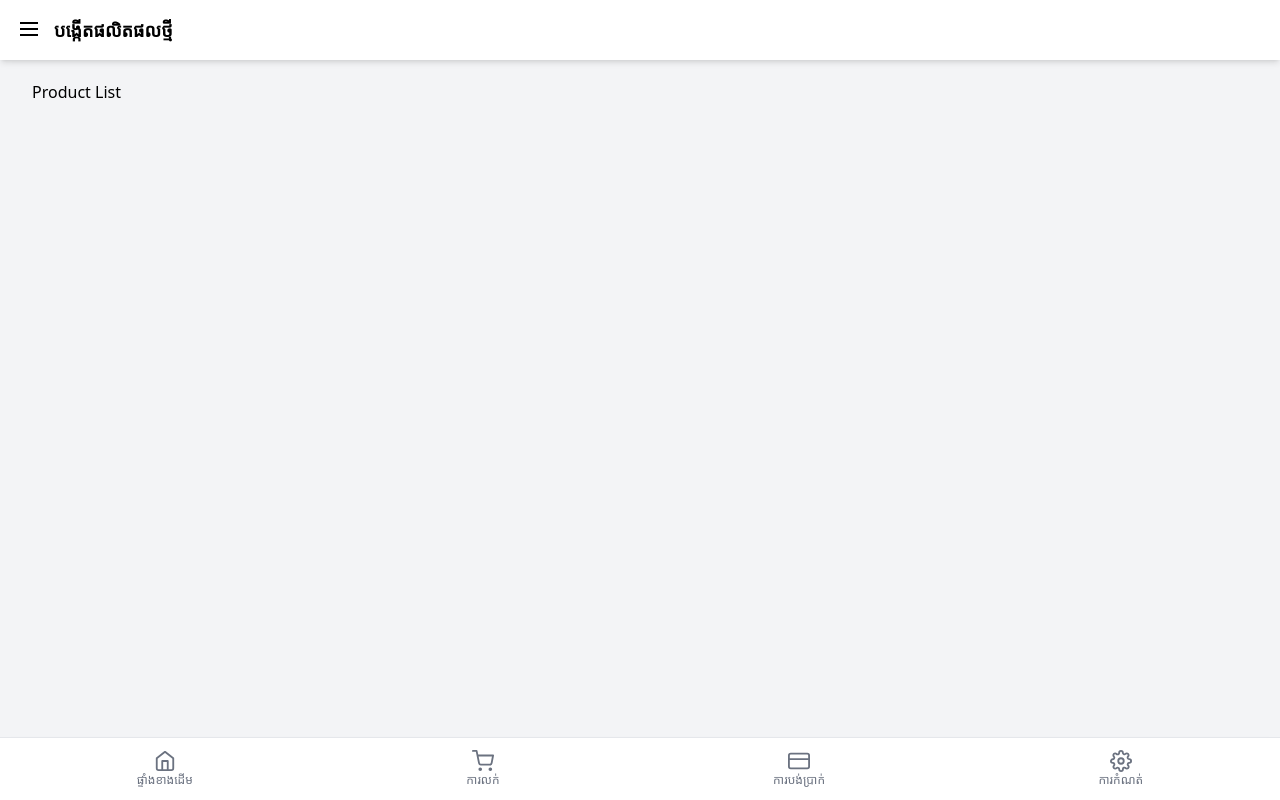
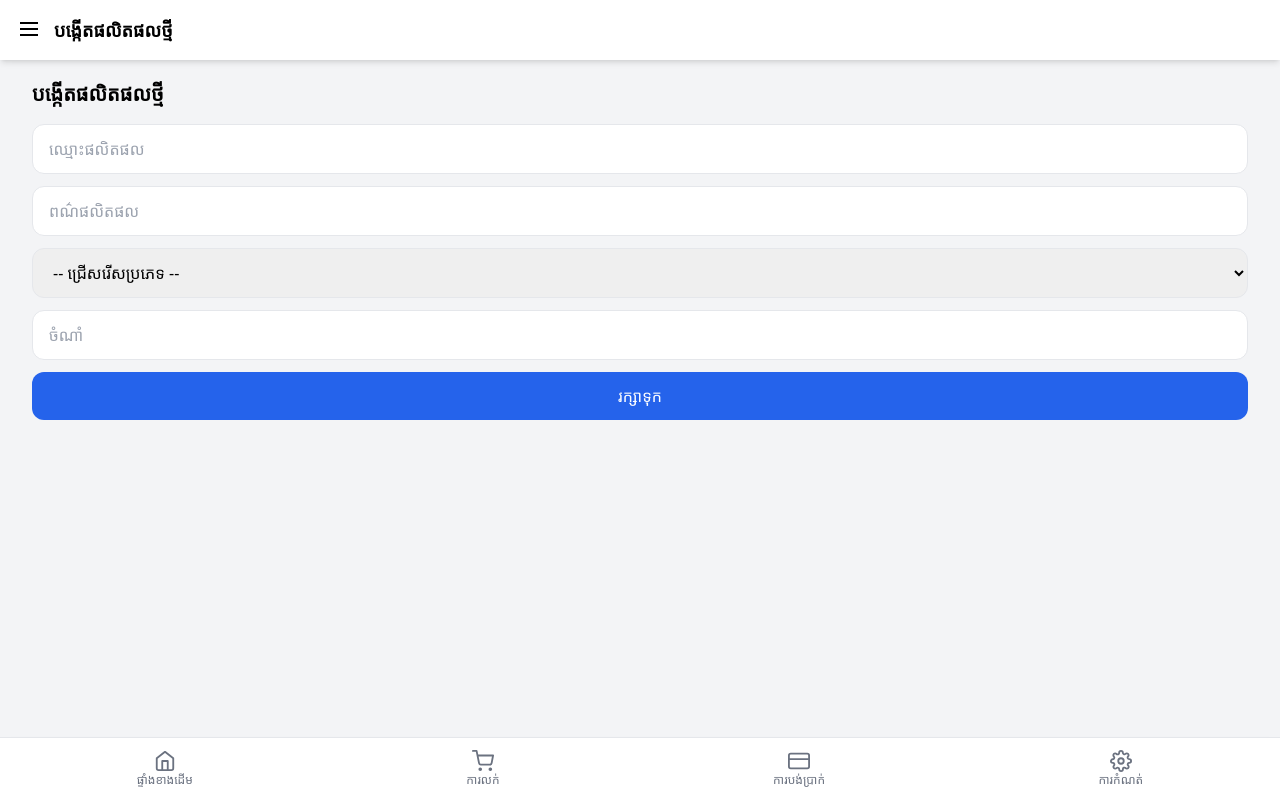
Before and after one commit to Vanny2402/ReactWeb, a React (Vite) app in the folder pwa-sales/: page /products/add in a window 1280 px wide. Built offline with nearby package versions, Linux system fonts and the light colour scheme.

Commit message:
applied product logic

```diff
--- a/pwa-sales/src/api/api.js
+++ b/pwa-sales/src/api/api.js
@@ -1,8 +1,8 @@
 import axios from "axios";
 
 const api = axios.create({
-  // baseURL: "http://localhost:8080/api",
-  baseURL: "https://myinvoice-f70e.onrender.com/api",
+  baseURL: "http://localhost:8080/api",
+  // baseURL: "https://myinvoice-f70e.onrender.com/api",
   headers: {
     "Content-Type": "application/json",
   },
--- /dev/null
+++ b/pwa-sales/src/api/productApi.js
@@ -0,0 +1,16 @@
+import api from "./api";
+
+export const createProduct = (data) =>
+  api.post("/products", data);
+
+export const getProductById = (id) =>
+  api.get(`/products/${id}`);
+
+export const updateProduct = (id, data) =>
+  api.put(`/products/${id}`, data);
+
+export const getAllProducts = () =>
+  api.get("/products");
+
+export const deleteProduct = (id) =>
+  api.delete(`/products/${id}`);
--- a/pwa-sales/src/pages/customers/CustomerList.jsx
+++ b/pwa-sales/src/pages/customers/CustomerList.jsx
@@ -3,20 +3,20 @@ import { FiPlus } from "react-icons/fi";
 import { Link } from "react-router-dom";
 
 export default function CustomerList() {
-  const [customers, setCustomers] = useState([]);   // 👈 state for data
-  const [loading, setLoading] = useState(true);     // 👈 state for loading
-  const [error, setError] = useState(null);         // 👈 state for error
+  const [customers, setCustomers] = useState([]);
+  const [loading, setLoading] = useState(true);
+  const [error, setError] = useState(null);
+  const [search, setSearch] = useState("");
 
   useEffect(() => {
     async function fetchCustomers() {
       try {
         setLoading(true);
         const res = await fetch("https://myinvoice-f70e.onrender.com/api/customers");
-        if (!res.ok) {
-          throw new Error("Failed to fetch customers");
-        }
+        if (!res.ok) throw new Error("Failed to fetch customers");
+
         const data = await res.json();
-        setCustomers(data); // 👈 backend should return array of customers
+        setCustomers(data);
       } catch (err) {
         console.error(err);
         setError("មិនអាចទាញយកអតិថិជនបានទេ!");
@@ -28,21 +28,30 @@ export default function CustomerList() {
     fetchCustomers();
   }, []);
 
+  // ✅ Filter customers by name or phone
+  const filteredCustomers = customers.filter((c) =>
+    c.name.toLowerCase().includes(search.toLowerCase()) ||
+    c.phone.includes(search)
+  );
+
   return (
     <div className="p-4 mb-16">
-      <h1 className="text-xl font-bold mb-4">អតិថិជន</h1>
 
-      <input
-        type="text"
-        placeholder="ស្វែងរក..."
-        className="w-full border rounded-xl px-4 py-2 mb-4 shadow-sm"
-      />
+      <div className="flex justify-center mb-6">
+        <input
+          type="text"
+          placeholder="ស្វែងរកតាមឈ្មោះអតិថិជន..."
+          className="w-full md:w-1/2 border px-4 py-2 rounded-xl shadow-sm"
+          value={search}
+          onChange={(e) => setSearch(e.target.value)}
+        />
+      </div>
 
       {loading && <p>កំពុងទាញយក...</p>}
       {error && <p className="text-red-600">{error}</p>}
 
       <div className="space-y-3">
-        {customers.map((c) => (
+        {filteredCustomers.map((c) => (
           <Link
             key={c.id}
             to={`/customers/${c.id}`}
@@ -61,6 +70,11 @@ export default function CustomerList() {
             </p>
           </Link>
         ))}
+
+        {/* ✅ Show message when no results */}
+        {!loading && filteredCustomers.length === 0 && (
+          <p className="text-center text-gray-500">រកមិនឃើញអតិថិជន</p>
+        )}
       </div>
 
       <Link
--- a/pwa-sales/src/pages/products/ProductAdd.jsx
+++ b/pwa-sales/src/pages/products/ProductAdd.jsx
@@ -1,3 +1,100 @@
-export default function ProductList() {
-  return <div className="p-4">Product List</div>;
+import { useState } from "react";
+import { useNavigate } from "react-router-dom";
+import { createProduct } from "../../api/productApi";
+
+export default function ProductAdd() {
+  const nav = useNavigate();
+
+  const [name, setName] = useState("");
+  const [productColor, setProductColor] = useState("");
+  const [productType, setProductType] = useState("");
+  const [remark, setRemark] = useState("");
+  const [loading, setLoading] = useState(false);
+
+  async function handleSave(e) {
+    e.preventDefault();
+    setLoading(true);
+
+    // ✅ Validate productType before saving
+    if (!productType) {
+      alert("សូមជ្រើសរើសប្រភេទទំនិញ!");
+      setLoading(false);
+      return;
+    }
+
+    try {
+      await createProduct({
+        name,
+        productColor,
+        productType,
+        remark,
+      });
+
+      nav("/products");
+    } catch (err) {
+      console.error(err);
+      alert("មិនអាចបញ្ចូលទំនិញបានទេ!");
+    } finally {
+      setLoading(false);
+    }
+  }
+
+  return (
+    <div className="p-4">
+      <h1 className="text-xl font-bold mb-4">បង្កើតផលិតផលថ្មី</h1>
+
+      <form className="space-y-3" onSubmit={handleSave}>
+
+        <input
+          type="text"
+          placeholder="ឈ្មោះផលិតផល"
+          className="w-full border px-4 py-3 rounded-xl"
+          value={name}
+          onChange={(e) => setName(e.target.value)}
+          required
+        />
+
+        <input
+          type="text"
+          placeholder="ពណ៌ផលិតផល"
+          className="w-full border px-4 py-3 rounded-xl"
+          value={productColor}
+          onChange={(e) => setProductColor(e.target.value)}
+        />
+
+        {/* ✅ Dropdown for productType */}
+        <select
+          className="w-full border px-4 py-3 rounded-xl"
+          value={productType}
+          onChange={(e) => setProductType(e.target.value)}
+          required
+        >
+          <option value="">-- ជ្រើសរើសប្រភេទ --</option>
+
+          <option value="ឡេ">ឡេ</option>
+          <option value="សាប៊ួ">សាប៊ួ</option>
+          <option value="ហ្វូម">ហ្វូម</option>
+          <option value="ម្សៅ">ម្សៅ</option>
+          <option value="ម៉ាស">ម៉ាស</option>
+          <option value="ផ្សេងៗ">ផ្សេងៗ</option>
+        </select>
+
+        <input
+          type="text"
+          placeholder="ចំណាំ"
+          className="w-full border px-4 py-3 rounded-xl"
+          value={remark}
+          onChange={(e) => setRemark(e.target.value)}
+        />
+
+        <button
+          type="submit"
+          className="w-full bg-blue-600 text-white py-3 rounded-xl disabled:opacity-50"
+          disabled={loading}
+        >
+          {loading ? "កំពុងរក្សាទុក..." : "រក្សាទុក"}
+        </button>
+      </form>
+    </div>
+  );
 }
--- a/pwa-sales/src/pages/products/ProductList.jsx
+++ b/pwa-sales/src/pages/products/ProductList.jsx
@@ -1,3 +1,115 @@
+import { useEffect, useState } from "react";
+import { useNavigate, Link } from "react-router-dom";
+import { FiPlus } from "react-icons/fi";
+import { getAllProducts } from "../../api/productApi";
+
 export default function ProductList() {
-  return <div className="p-4">Product List</div>;
+  const [products, setProducts] = useState([]);
+  const [search, setSearch] = useState("");
+  const [loading, setLoading] = useState(true);
+
+  const nav = useNavigate();
+
+  // ✅ Load products on mount
+  useEffect(() => {
+    fetchProducts();
+  }, []);
+
+  async function fetchProducts() {
+    try {
+      const res = await getAllProducts();
+      setProducts(res.data);
+    } catch (err) {
+      console.error(err);
+      alert("មិនអាចទាញទិន្នន័យផលិតផលបានទេ!");
+    } finally {
+      setLoading(false);
+    }
+  }
+
+  // ✅ Navigate to edit page
+  function handleEdit(id) {
+    nav(`/products/edit/${id}`);
+  }
+
+  // ✅ Filter products by name
+  const filteredProducts = products.filter((p) =>
+    p.name.toLowerCase().includes(search.toLowerCase())
+  );
+
+  return (
+    <div className="p-4 pb-24">
+      {/* ✅ Search Bar */}
+      <div className="flex justify-center mb-6">
+        <input
+          type="text"
+          placeholder="ស្វែងរកតាមឈ្មោះផលិតផល..."
+          className="w-full md:w-1/2 border px-4 py-2 rounded-xl shadow-sm"
+          value={search}
+          onChange={(e) => setSearch(e.target.value)}
+        />
+      </div>
+
+      {/* ✅ Loading State */}
+      {loading && <p className="text-gray-600 text-center">កំពុងផ្ទុក...</p>}
+
+      {/* ✅ Product Grid */}
+      {!loading && (
+        <div className="grid grid-cols-1 sm:grid-cols-2 md:grid-cols-3 lg:grid-cols-4 gap-4">
+          {filteredProducts.map((p) => (
+            <div
+              key={p.id}
+              onClick={() => handleEdit(p.id)}
+              className="cursor-pointer bg-white shadow-md rounded-xl p-4 hover:shadow-lg transition border"
+            >
+              {/* ✅ Product Name */}
+              <h2 className="text-lg font-bold mb-2">{p.name}</h2>
+
+              {/* ✅ Product Details */}
+              <div className="text-sm text-gray-600 space-y-1">
+                {/* Stock */}
+                <p>
+                  <span className="font-semibold">ស្តុក:</span>{" "}
+                  <span
+                    className={`px-2 py-1 rounded text-white ${
+                      p.stock > 10
+                        ? "bg-green-600"
+                        : p.stock > 0
+                        ? "bg-yellow-500"
+                        : "bg-red-600"
+                    }`}
+                  >
+                    {p.stock}
+                  </span>
+                </p>
+                {/* Type */}
+                <p>
+                  <span className="font-semibold">ប្រភេទ:</span> {p.productType}
+                </p>
+              </div>
+
+              {/* ✅ Edit Button */}
+              <button
+                onClick={(e) => {
+                  e.stopPropagation();
+                  handleEdit(p.id);
+                }}
+                className="mt-3 w-full bg-blue-500 text-white py-2 rounded-lg hover:bg-blue-600 transition"
+              >
+                កែប្រែ
+              </button>
+            </div>
+          ))}
+        </div>
+      )}
+
+      {/* ✅ Floating Add Button */}
+      <Link
+        to="/products/add"
+        className="fixed bottom-20 right-5 bg-blue-600 text-white p-4 rounded-full shadow-lg hover:bg-blue-700 transition"
+      >
+        <FiPlus size={24} />
+      </Link>
+    </div>
+  );
 }
```
